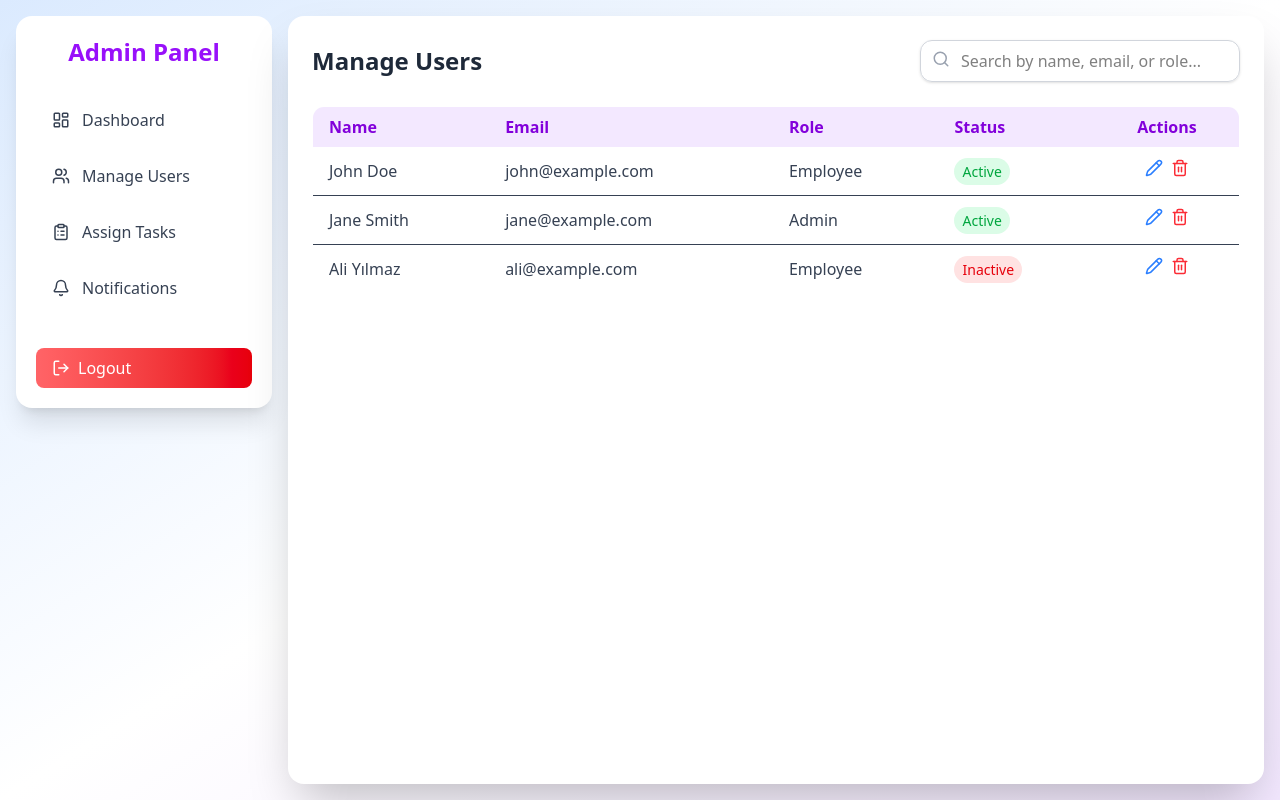
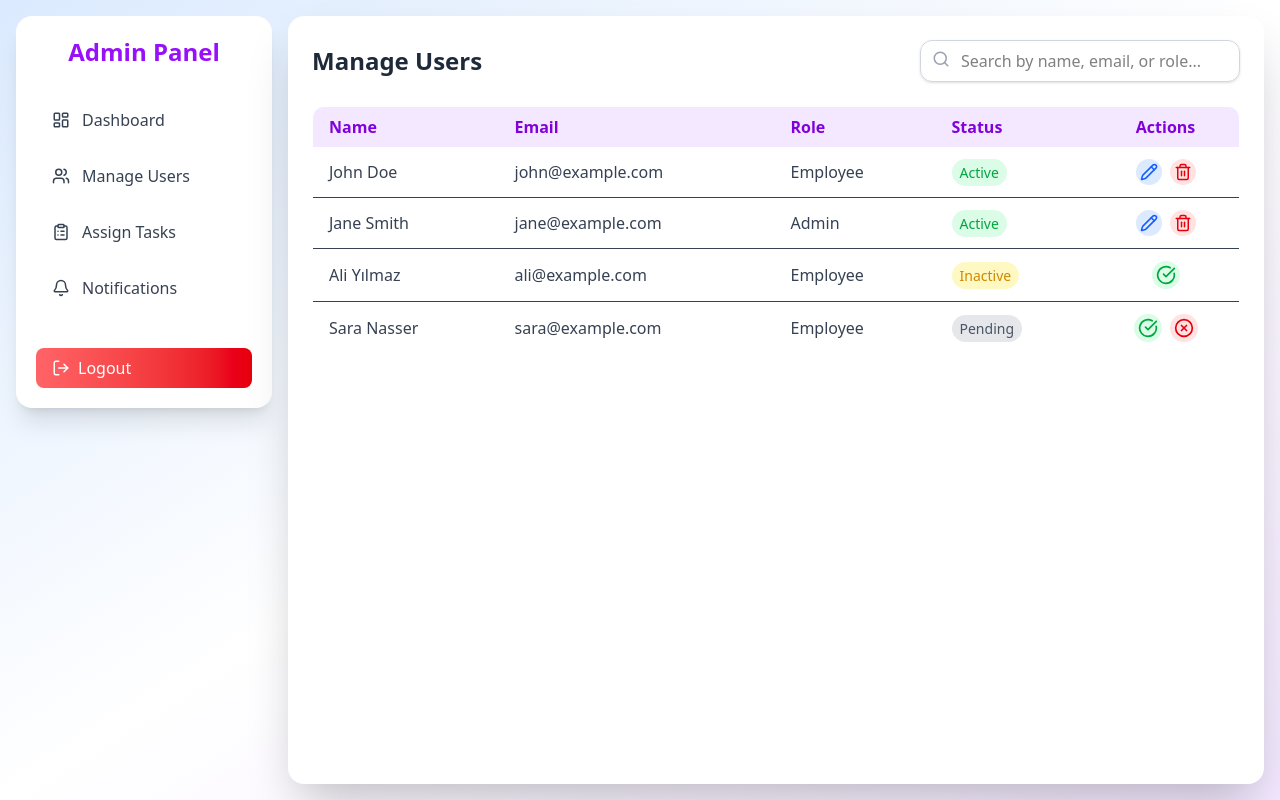
Before and after one commit to aaomerali/employee-task-manager-mern-stack, a React (Vite) app: page /admin/users in a window 1280 px wide. Built offline with nearby package versions, Linux system fonts and the light colour scheme; sample sign-in values are in the browser's storage.

Commit message:
add feature to users to change there state

```diff
--- a/src/pages/admin/ManageUsers.jsx
+++ b/src/pages/admin/ManageUsers.jsx
@@ -1,11 +1,12 @@
 import { useState } from 'react';
 import Sidebar from '../../components/Sidebar';
-import { Pencil, Trash2, Search } from 'lucide-react';
+import { Pencil, Trash2, Search, CheckCircle, XCircle } from 'lucide-react';
 
 const dummyUsers = [
   { id: 1, name: 'John Doe', email: 'john@example.com', role: 'employee', status: 'active' },
   { id: 2, name: 'Jane Smith', email: 'jane@example.com', role: 'admin', status: 'active' },
   { id: 3, name: 'Ali Yılmaz', email: 'ali@example.com', role: 'employee', status: 'inactive' },
+  { id: 4, name: 'Sara Nasser', email: 'sara@example.com', role: 'employee', status: 'pending' },
 ];
 
 const ManageUsers = () => {
@@ -22,6 +23,30 @@ const ManageUsers = () => {
         user.id === id
           ? { ...user, role: user.role === 'admin' ? 'employee' : 'admin' }
           : user
+      )
+    );
+  };
+
+  const handleApprove = (id) => {
+    setUsers((prev) =>
+      prev.map((user) =>
+        user.id === id ? { ...user, status: 'active' } : user
+      )
+    );
+  };
+
+  const handleReject = (id) => {
+    setUsers((prev) =>
+      prev.map((user) =>
+        user.id === id ? { ...user, status: 'inactive' } : user
+      )
+    );
+  };
+
+  const handleActivate = (id) => {
+    setUsers((prev) =>
+      prev.map((user) =>
+        user.id === id ? { ...user, status: 'active' } : user
       )
     );
   };
@@ -76,27 +101,62 @@ const ManageUsers = () => {
                     className={`px-2 py-1 text-sm rounded-full ${
                       user.status === 'active'
                         ? 'bg-green-100 text-green-600'
-                        : 'bg-red-100 text-red-600'
+                        : user.status === 'inactive'
+                        ? 'bg-yellow-100 text-yellow-600'
+                        : 'bg-gray-200 text-gray-600'
                     }`}
                   >
                     {user.status}
                   </span>
                 </td>
                 <td className="px-4 py-3 flex gap-2 justify-center">
+                  {user.status === 'pending' && (
+                    <>
+                      <button
+                        onClick={() => handleApprove(user.id)}
+                        className="p-1 rounded-full bg-green-100 hover:bg-green-200"
+                        title="Approve"
+                      >
+                        <CheckCircle size={20} className="text-green-600" />
+                      </button>
+                      <button
+                        onClick={() => handleReject(user.id)}
+                        className="p-1 rounded-full bg-red-100 hover:bg-red-200"
+                        title="Reject"
+                      >
+                        <XCircle size={20} className="text-red-600" />
+                      </button>
+                    </>
+                  )}
+
+                  {user.status === 'inactive' && (
+                    <button
+                      onClick={() => handleActivate(user.id)}
+                      className="p-1 rounded-full bg-green-100 hover:bg-green-200"
+                      title="Activate"
+                    >
+                      <CheckCircle size={20} className="text-green-600" />
+                    </button>
+                  )}
+
+                  {user.status === 'active' && (
+                    <>
                       <button
                         onClick={() => handleToggleRole(user.id)}
-                    className="text-blue-500 hover:text-blue-700"
+                        className="p-1 rounded-full bg-blue-100 hover:bg-blue-200"
                         title="Toggle Role"
                       >
-                    <Pencil size={18} />
+                        <Pencil size={18} className="text-blue-600" />
                       </button>
                       <button
                         onClick={() => handleDelete(user.id)}
-                    className="text-red-500 hover:text-red-700"
-                    title="Delete User"
+                        className="p-1 rounded-full bg-red-100 hover:bg-red-200"
+                        title="Delete"
                       >
-                    <Trash2 size={18} />
+                        <Trash2 size={18} className="text-red-600" />
                       </button>
+                    </>
+                  )}
                 </td>
               </tr>
             ))}
```
Lines whose indentation alone changed are shown as unchanged.
